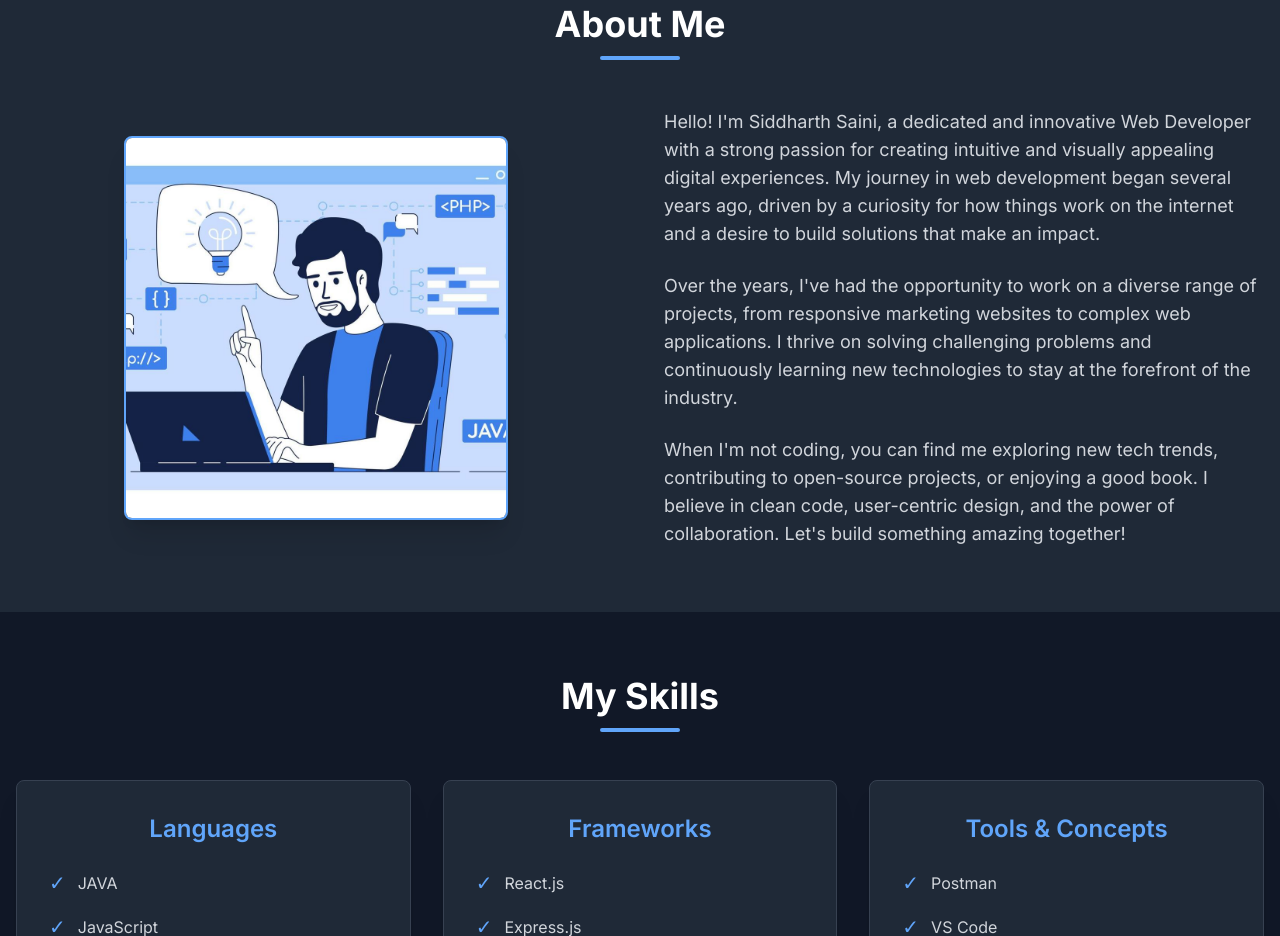
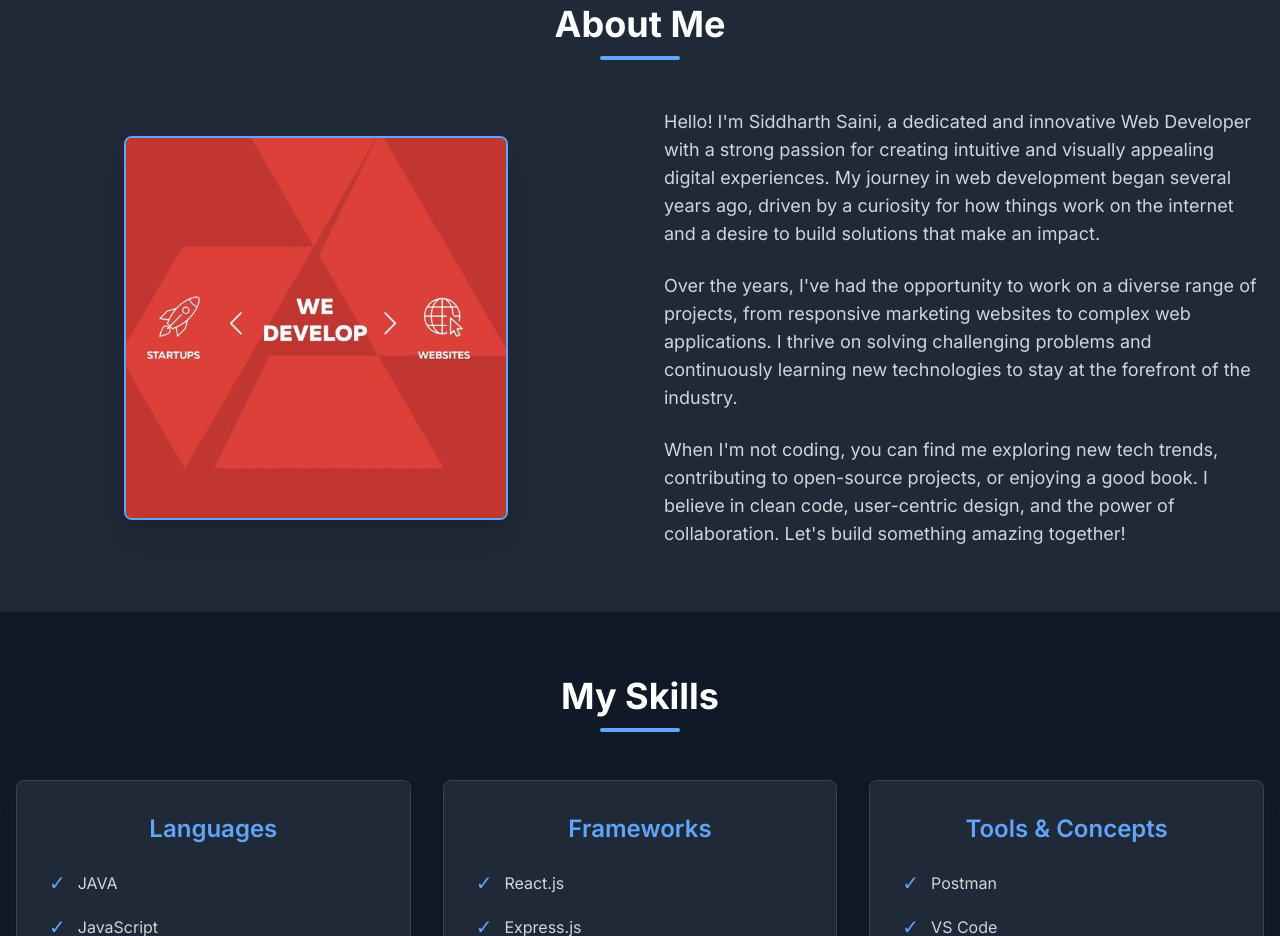
Before and after one commit to siddhrthsaini/Portfolio, a plain HTML site: page index.html in a window 1280 px wide. Shown: the part 940-1876 px from the top of the page. Drawn offline with nearby package versions, Linux system fonts and the light colour scheme.

Commit message:
Update index.html and add IMG_5335.JPG

```diff
--- a/index.html
+++ b/index.html
@@ -183,7 +183,7 @@
                 </h2>
                 <div class="flex flex-col lg:flex-row items-center gap-8 lg:gap-12">
                     <div class="lg:w-1/2 flex justify-center animate-fade-in-left">
-                        <img src="/cartoon.jpg" alt="About Siddharth" class="rounded-lg shadow-xl w-56 h-56 sm:w-72 sm:h-72 md:w-96 md:h-96 object-cover border-2 border-blue-400">
+                        <img src="/IMG_5335.JPG" alt="About Siddharth" class="rounded-lg shadow-xl w-56 h-56 sm:w-72 sm:h-72 md:w-96 md:h-96 object-cover border-2 border-blue-400">
                     </div>
                     <div class="lg:w-1/2 text-left animate-fade-in-right">
                         <p class="text-base sm:text-lg text-gray-300 mb-4 lg:mb-6 leading-relaxed">
```
Also changed, not shown: IMG_5335.JPG (added), 1 other file.
